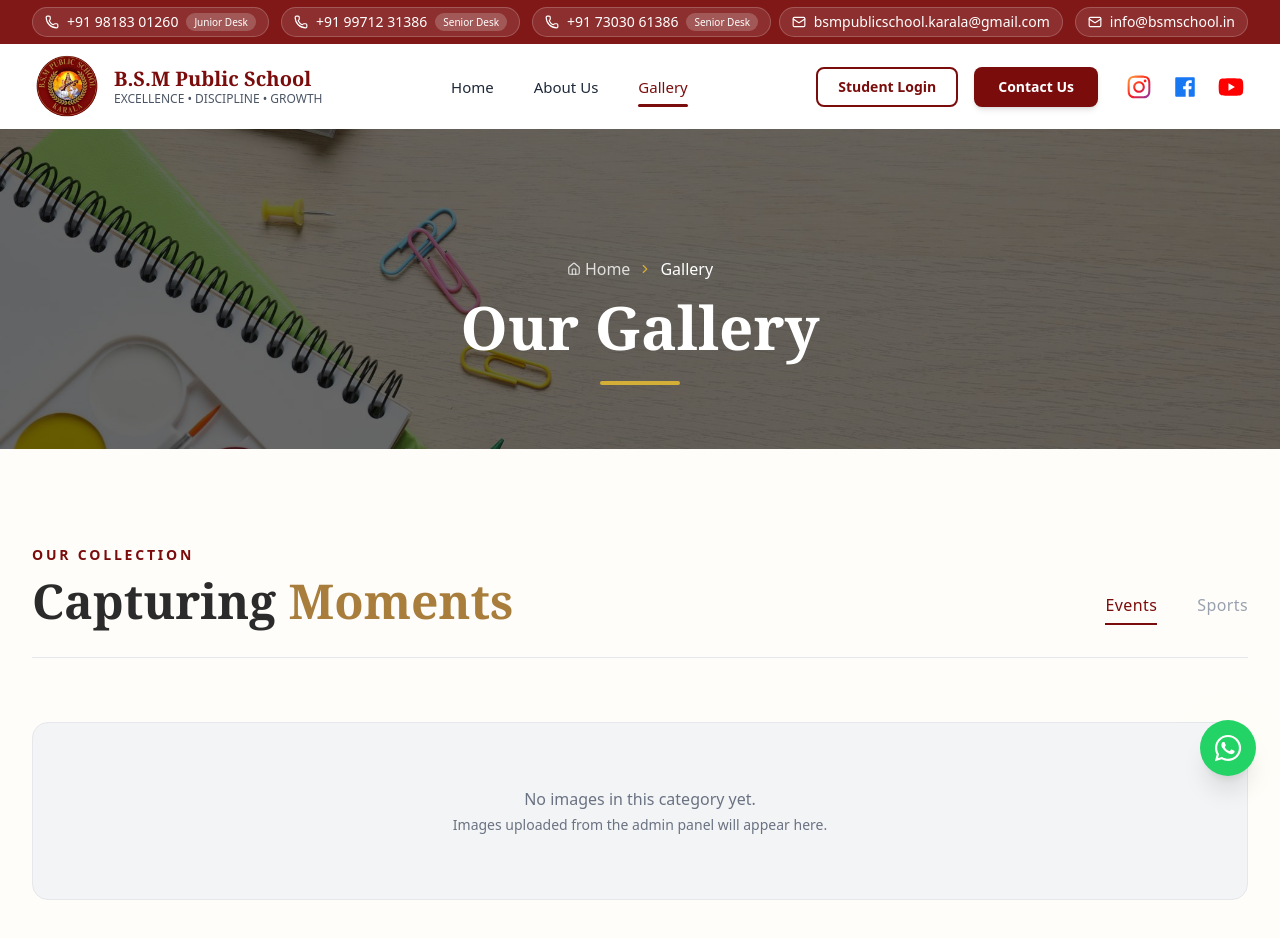
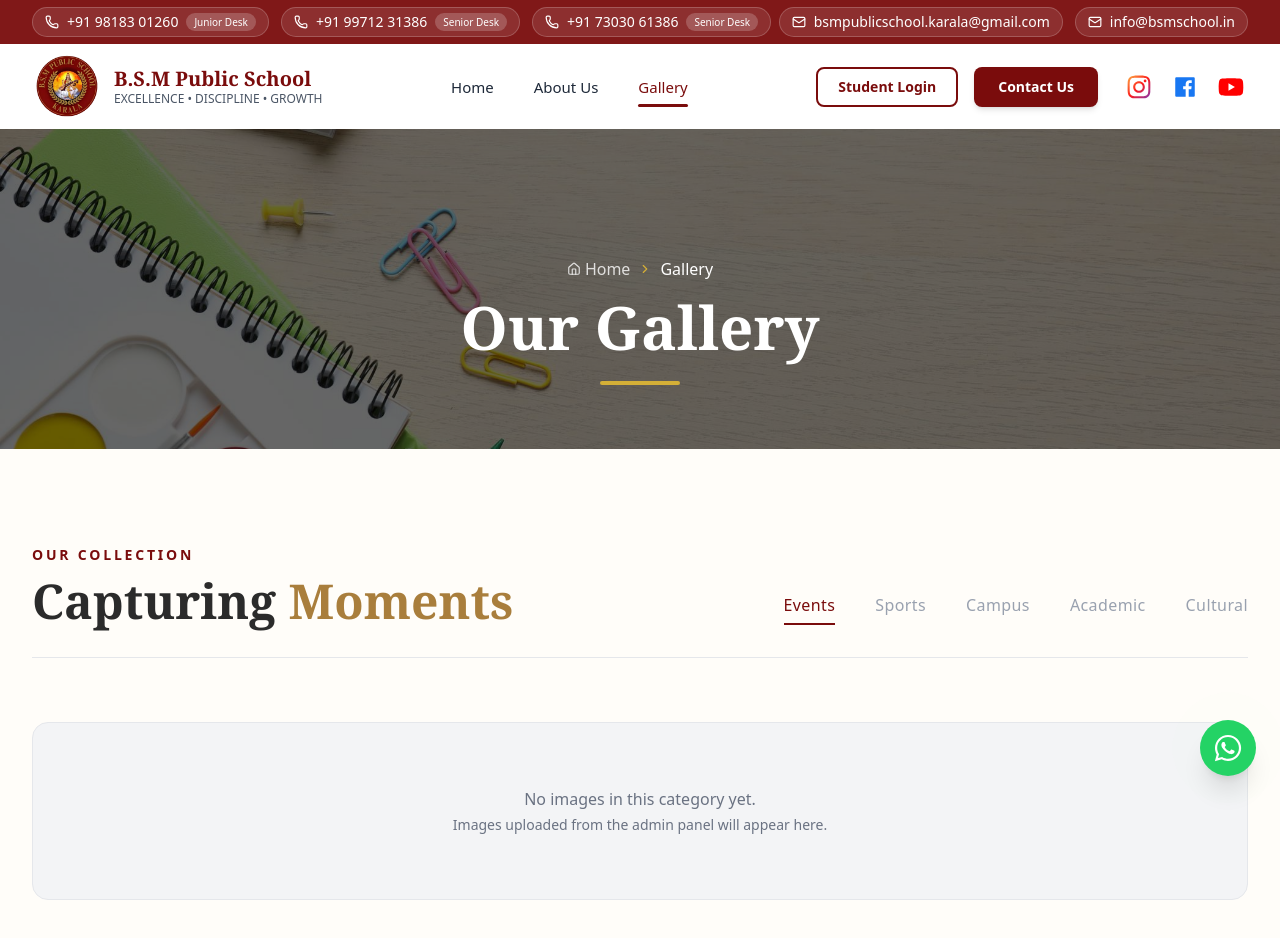
Before and after one commit to tanuj007-dev/bsmschoolwebsite, a Next.js app: page /gallery in a window 1280 px wide. Shown: the top 938 px of the page. Built offline with nearby package versions, Linux system fonts and the light colour scheme.

Commit message:
fix: unindexed blobs default to Other (not Events), gallery shows all categories dynamically

```diff
--- a/app/Components/gallery-section.jsx
+++ b/app/Components/gallery-section.jsx
@@ -4,7 +4,10 @@ import React, { useState, useEffect, useMemo, memo } from "react";
 import Image from "next/image";
 import { m, AnimatePresence } from "framer-motion";
 
-const galleryCategories = ["Events", "Sports"];
+import { DEFAULT_GALLERY_CATEGORIES } from "../data/seedGallery";
+
+// All public-facing category tabs — driven by the same list as admin
+const galleryCategories = DEFAULT_GALLERY_CATEGORIES.filter((c) => c !== "Other");
 
 // Normalize src so relative/bare filenames work: /gallery/xxx or full URL only.
 function normalizePhotoSrc(src) {
@@ -98,7 +101,7 @@ const GallerySection = memo(function GallerySection() {
       .then((data) => {
         if (!cancelled && Array.isArray(data)) setApiPhotos(data);
       })
-      .catch(() => {});
+      .catch(() => { });
     return () => { cancelled = true; };
   }, []);
 
--- a/app/api/gallery/route.js
+++ b/app/api/gallery/route.js
@@ -46,7 +46,7 @@ async function getCurrentList() {
         return {
           id: b.pathname,
           src: b.url,
-          category: "Events", // default for pre-existing blobs
+          category: "Other", // unindexed — admin can edit to correct category; not shown in public tabs
           title: nameWithoutExt.replace(/[-_]+/g, " ").trim(),
           desc: "",
           createdAt: b.uploadedAt || new Date().toISOString(),
```
